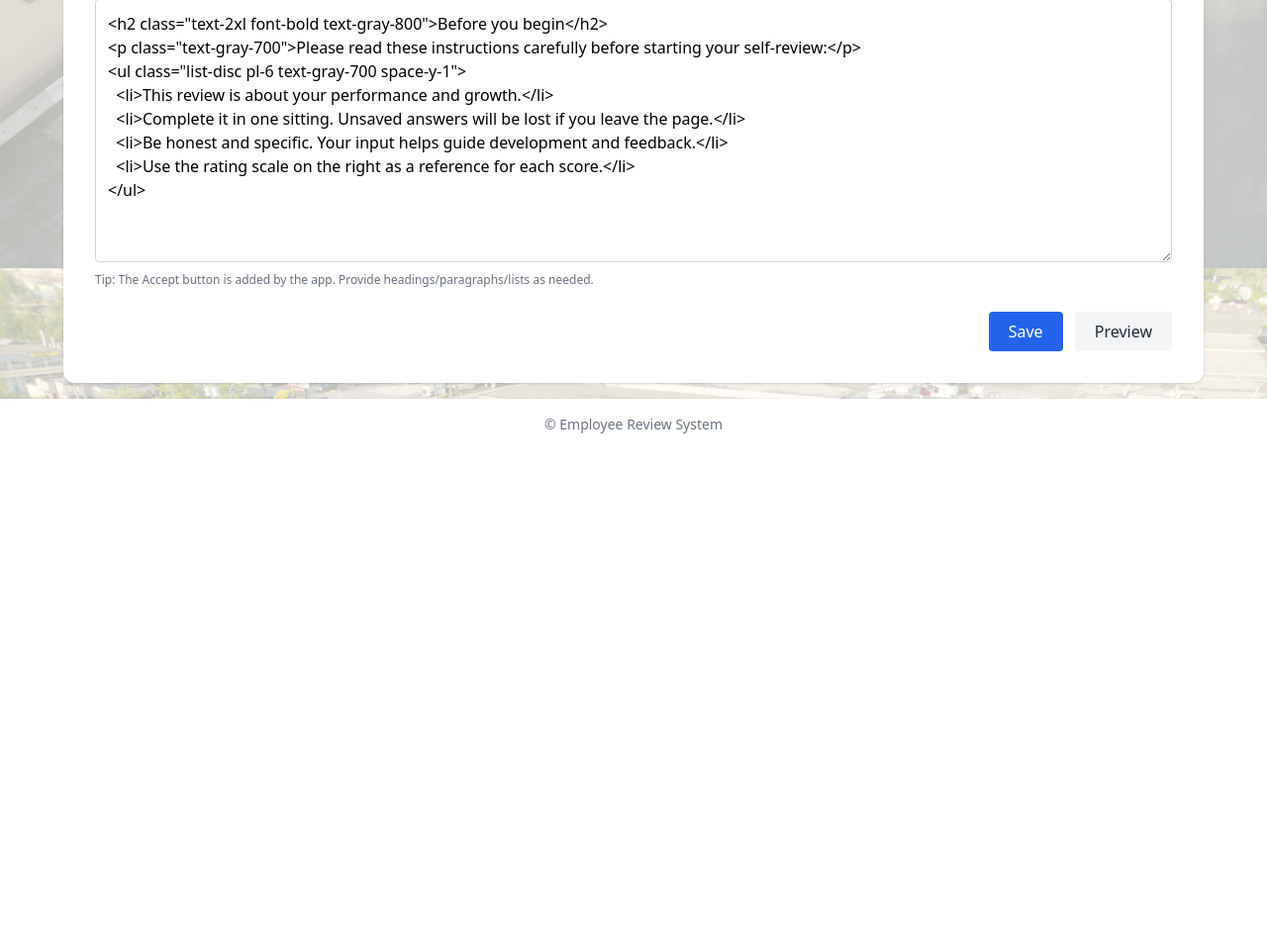
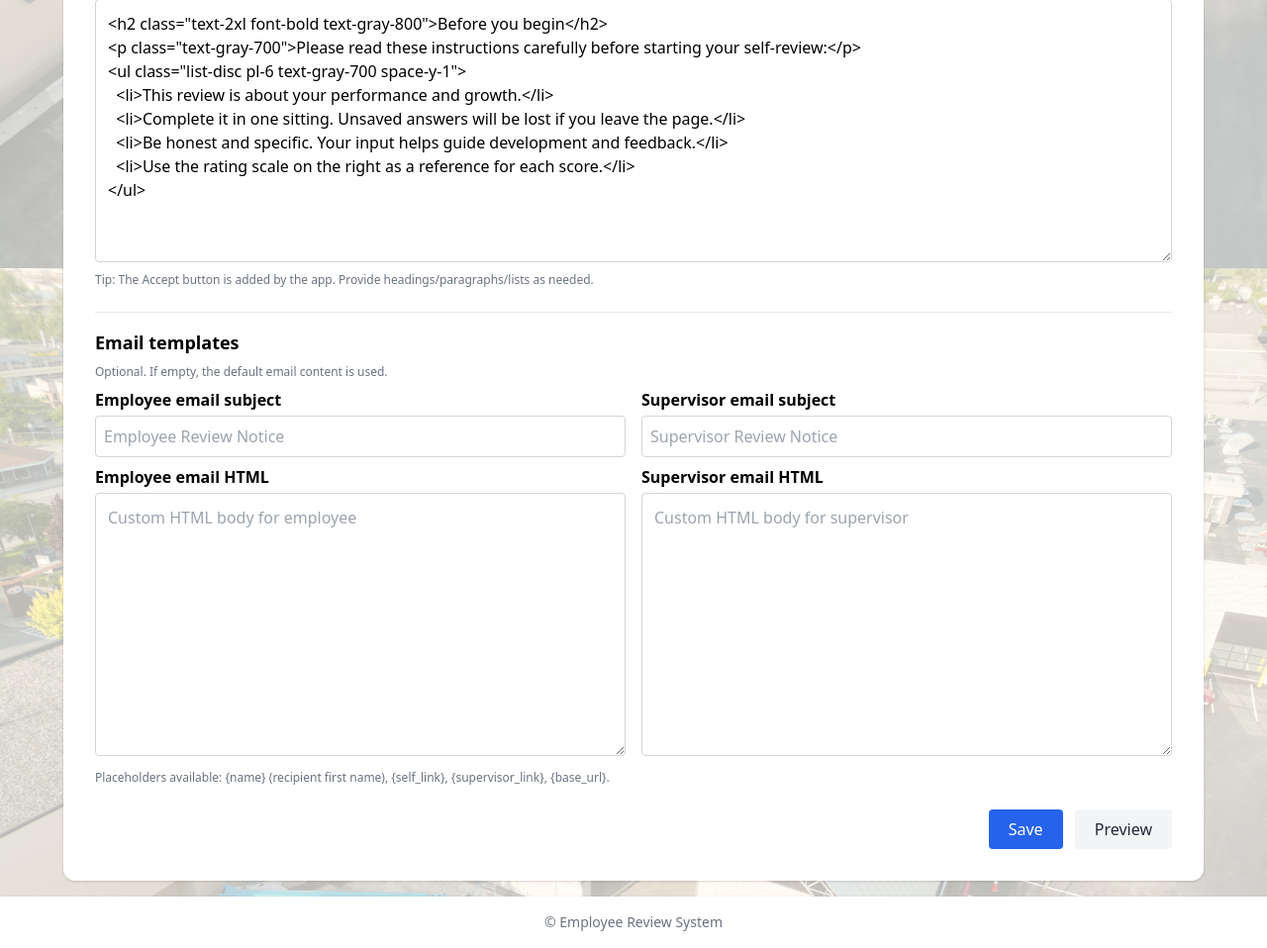
Before and after one commit to MackKirk/EmployeeReview, a FastAPI app: page /admin/ui in a window 1280 px wide. Shown: the part 689-1647 px from the top of the page at 99% size. Before the commit the page ends 1127 px from the top, so only its background shows below. Run offline with FastAPI, Linux system fonts and the light colour scheme; the visitor is signed in with stand-in values (Sample User, id 1).

Commit message:
Add email template customization options in admin UI
Enhance the admin UI by introducing fields for customizing email subjects and HTML content for both employee and supervisor notifications. Update the backend to handle these new fields, allowing for personalized email communication during the review process. This improvement aims to provide flexibility in email content, enhancing user experience and engagement.

```diff
--- a/app/routes/director.py
+++ b/app/routes/director.py
@@ -644,12 +644,20 @@ async def admin_ui_editor(request: Request):
     path = os.path.join("app", "data", "ui_overrides.json")
     rating_html = ""
     instructions_html = ""
+    employee_email_subject = ""
+    employee_email_html = ""
+    supervisor_email_subject = ""
+    supervisor_email_html = ""
     if os.path.exists(path):
         try:
             with open(path, "r", encoding="utf-8") as f:
                 data = json.load(f) or {}
                 rating_html = data.get("rating_panel_html") or ""
                 instructions_html = data.get("instructions_html") or ""
+                employee_email_subject = data.get("employee_email_subject") or ""
+                employee_email_html = data.get("employee_email_html") or ""
+                supervisor_email_subject = data.get("supervisor_email_subject") or ""
+                supervisor_email_html = data.get("supervisor_email_html") or ""
         except Exception:
             pass
     # Prefill defaults for convenience if nothing saved yet
@@ -692,12 +700,18 @@ async def admin_ui_editor(request: Request):
         "request": request,
         "rating_panel_html": rating_html,
         "instructions_html": instructions_html,
+        "employee_email_subject": employee_email_subject,
+        "employee_email_html": employee_email_html,
+        "supervisor_email_subject": supervisor_email_subject,
+        "supervisor_email_html": supervisor_email_html,
         "message": request.query_params.get("message"),
         "error": request.query_params.get("error"),
     })
 
 @router.post("/admin/ui", response_class=HTMLResponse)
-async def admin_ui_save(request: Request, rating_panel_html: str = Form(""), instructions_html: str = Form("")):
+async def admin_ui_save(request: Request, rating_panel_html: str = Form(""), instructions_html: str = Form(""),
+                        employee_email_subject: str = Form(""), employee_email_html: str = Form(""),
+                        supervisor_email_subject: str = Form(""), supervisor_email_html: str = Form("")):
     current_user = get_current_user(request)
     is_admin = bool(request.session.get("is_admin"))
     if not ((current_user and current_user.role == "director") or is_admin):
@@ -710,6 +724,10 @@ async def admin_ui_save(request: Request, rating_panel_html: str = Form(""), ins
                 existing = json.load(f) or {}
         existing["rating_panel_html"] = rating_panel_html
         existing["instructions_html"] = instructions_html
+        existing["employee_email_subject"] = employee_email_subject
+        existing["employee_email_html"] = employee_email_html
+        existing["supervisor_email_subject"] = supervisor_email_subject
+        existing["supervisor_email_html"] = supervisor_email_html
         with open(path, "w", encoding="utf-8") as f:
             json.dump(existing, f, ensure_ascii=False, indent=2)
     except Exception as e:
--- a/app/templates/admin_ui.html
+++ b/app/templates/admin_ui.html
@@ -26,6 +26,26 @@
       <textarea name="instructions_html" rows="10" class="w-full border border-gray-300 p-3 rounded" spellcheck="false">{{ instructions_html }}</textarea>
       <p class="text-xs text-gray-500 mt-1">Tip: The Accept button is added by the app. Provide headings/paragraphs/lists as needed.</p>
     </div>
+
+    <div class="border-t pt-4">
+      <h2 class="text-lg font-semibold mb-2">Email templates</h2>
+      <p class="text-xs text-gray-500 mb-2">Optional. If empty, the default email content is used.</p>
+      <div class="grid grid-cols-1 md:grid-cols-2 gap-4">
+        <div>
+          <label class="block font-semibold mb-1">Employee email subject</label>
+          <input type="text" name="employee_email_subject" class="w-full border border-gray-300 p-2 rounded" value="{{ employee_email_subject or '' }}" placeholder="Employee Review Notice">
+          <label class="block font-semibold mb-1 mt-2">Employee email HTML</label>
+          <textarea name="employee_email_html" rows="10" class="w-full border border-gray-300 p-3 rounded" placeholder="Custom HTML body for employee">{{ employee_email_html or '' }}</textarea>
+        </div>
+        <div>
+          <label class="block font-semibold mb-1">Supervisor email subject</label>
+          <input type="text" name="supervisor_email_subject" class="w-full border border-gray-300 p-2 rounded" value="{{ supervisor_email_subject or '' }}" placeholder="Supervisor Review Notice">
+          <label class="block font-semibold mb-1 mt-2">Supervisor email HTML</label>
+          <textarea name="supervisor_email_html" rows="10" class="w-full border border-gray-300 p-3 rounded" placeholder="Custom HTML body for supervisor">{{ supervisor_email_html or '' }}</textarea>
+        </div>
+      </div>
+      <p class="text-xs text-gray-500 mt-2">Placeholders available: {{ '{name}' }} (recipient first name), {{ '{self_link}' }}, {{ '{supervisor_link}' }}, {{ '{base_url}' }}.</p>
+    </div>
     <div class="text-right">
       <button class="bg-blue-600 text-white px-5 py-2 rounded hover:bg-blue-700">Save</button>
       <button type="submit" formaction="/admin/ui/preview" formmethod="post" formtarget="_blank" class="ml-2 bg-gray-100 text-gray-800 px-5 py-2 rounded hover:bg-gray-200">Preview</button>
```
Also changed, not shown: app/routes/home.py (+5 -7 lines), app/utils/email.py (+42 -23 lines), app/utils/ui_overrides.py (+10 -0 lines).
